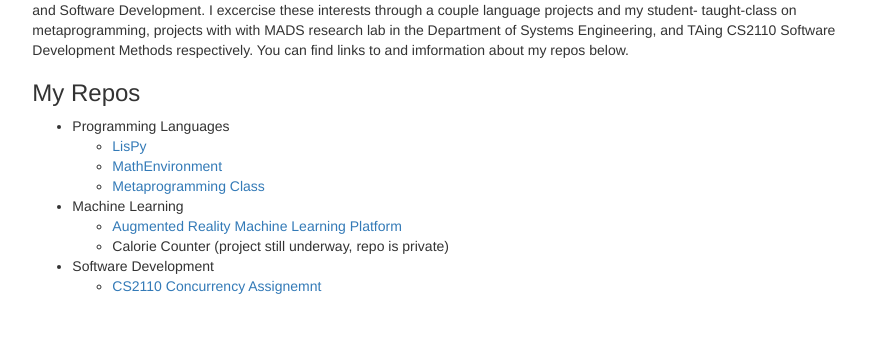
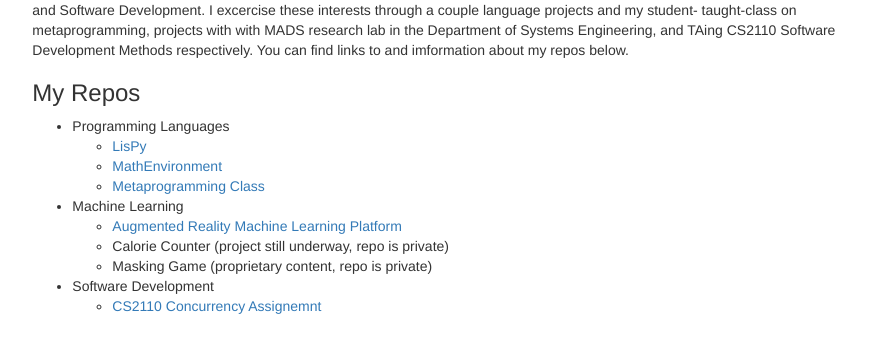
Before and after one commit to max7patek/max7patek.github.io, a plain HTML site: page index.html in a window 1280 px wide. Shown: the part 90-442 px from the top of the page, without its empty margins (196-1069 px from the left). Drawn offline with nearby package versions, Linux system fonts and the light colour scheme.

Commit message:
added Masking Game

```diff
--- a/index.html
+++ b/index.html
@@ -36,6 +36,7 @@ respectively. You can find links to and imformation about my repos below.
 <ul>
 <li><a href="https://github.com/max7patek/ARMLd"> Augmented Reality Machine Learning Platform </a> </li>
 <li>Calorie Counter (project still underway, repo is private)</li>
+<li>Masking Game (proprietary content, repo is private)</li>
 </ul>
 
 <li>Software Development</li>
```
